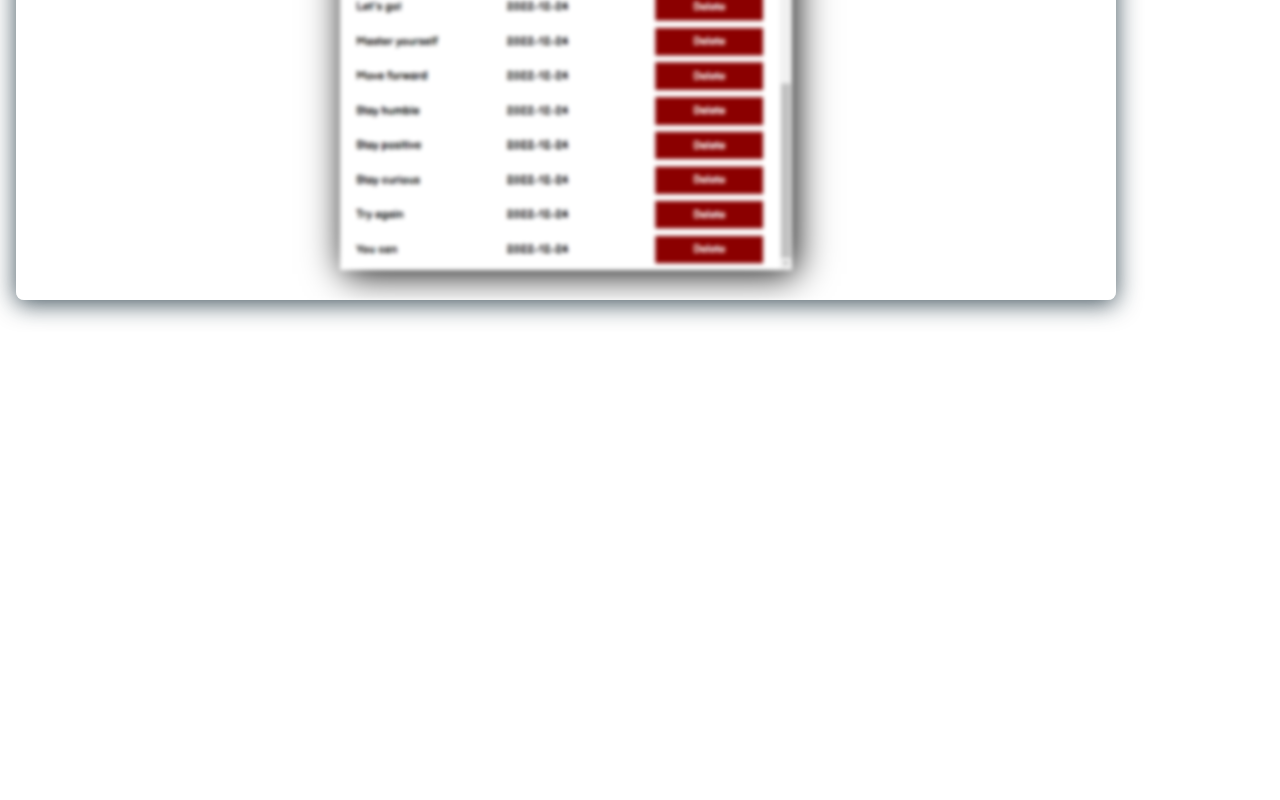
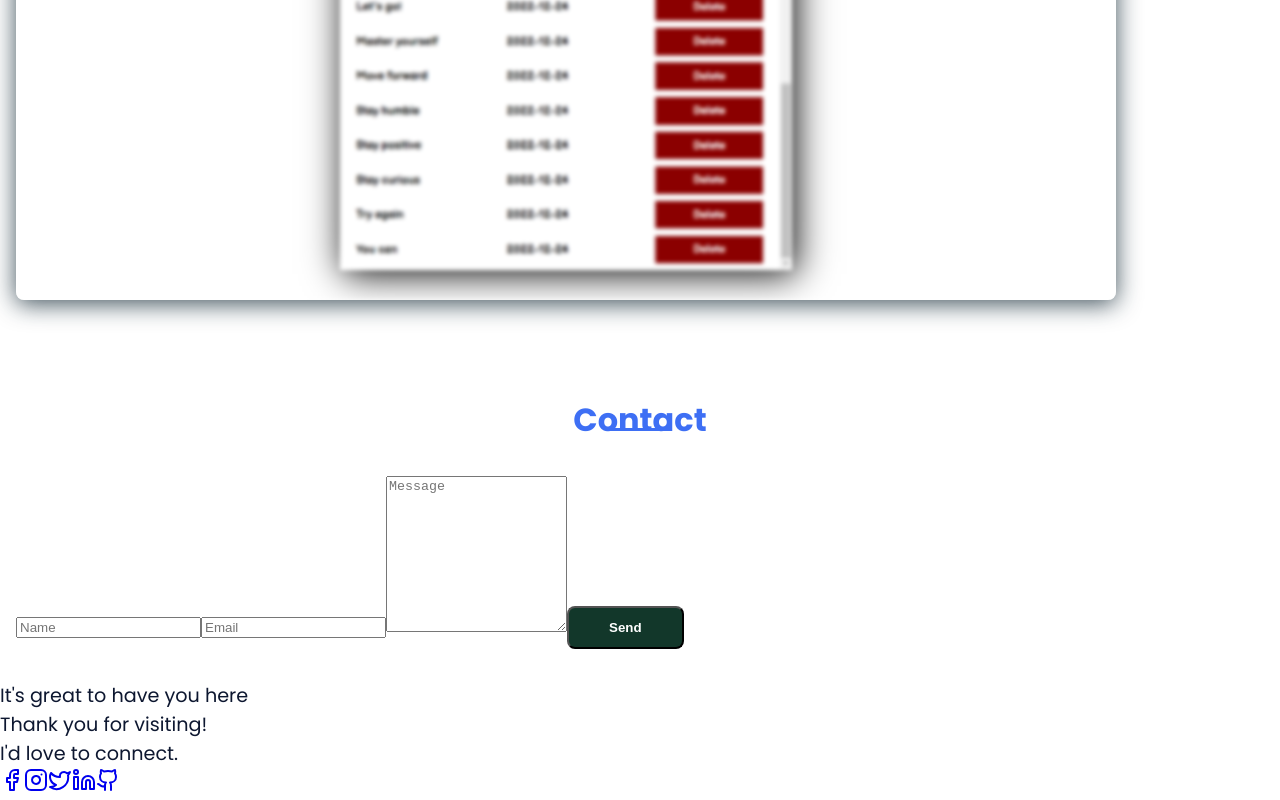
Before and after one commit to prince4panwar/Portfolio-React, a React (Vite) app: page / in a window 1280 px wide. Shown: the part 5850-6650 px from the top of the page. Before the commit the page ends 6182 px from the top, so only its background shows below. Built offline with nearby package versions, Linux system fonts and the light colour scheme.

Commit message:
updating add.jsx

```diff
--- a/src/App.jsx
+++ b/src/App.jsx
@@ -4,6 +4,8 @@ import Home from "./components/Home";
 import About from "./components/About";
 import Skills from "./components/Skills";
 import Work from "./components/Work";
+import Contact from "./components/Contact";
+import Footer from "./components/Footer";
 
 function App() {
   return (
@@ -13,6 +15,8 @@ function App() {
       <About />
       <Skills />
       <Work />
+      <Contact />
+      <Footer />
     </>
   );
 }
```
